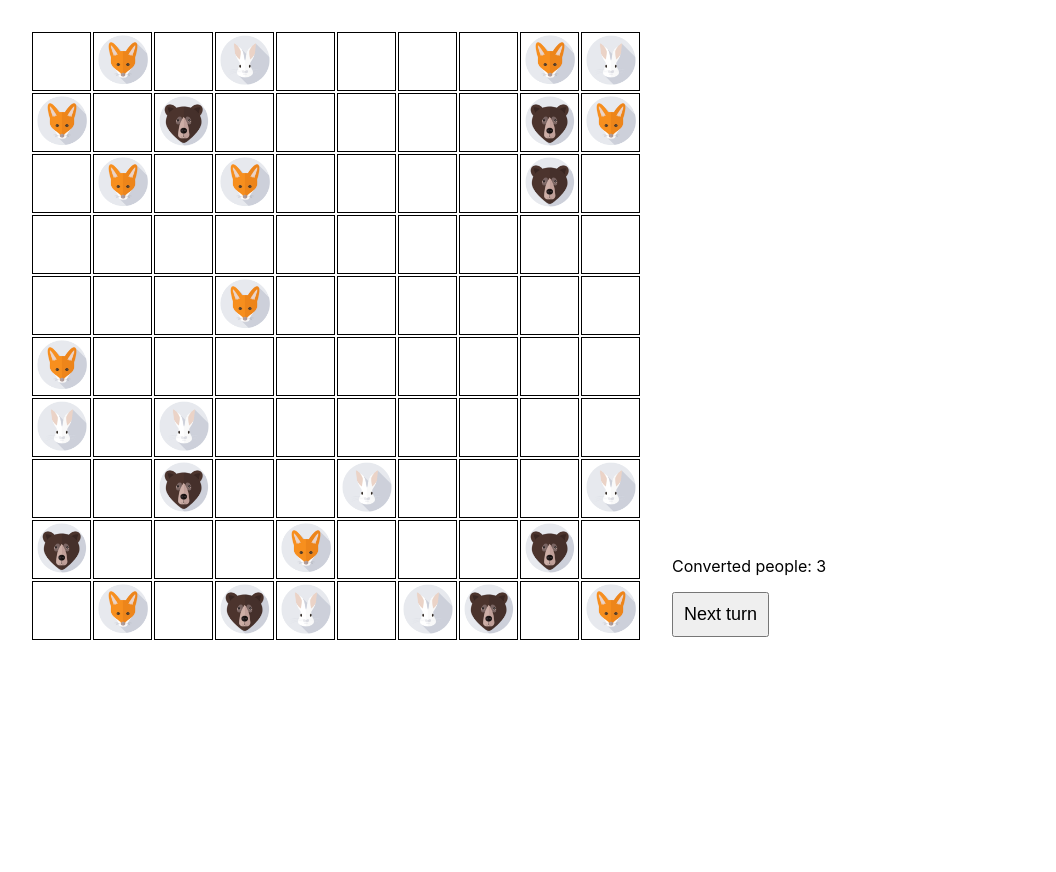
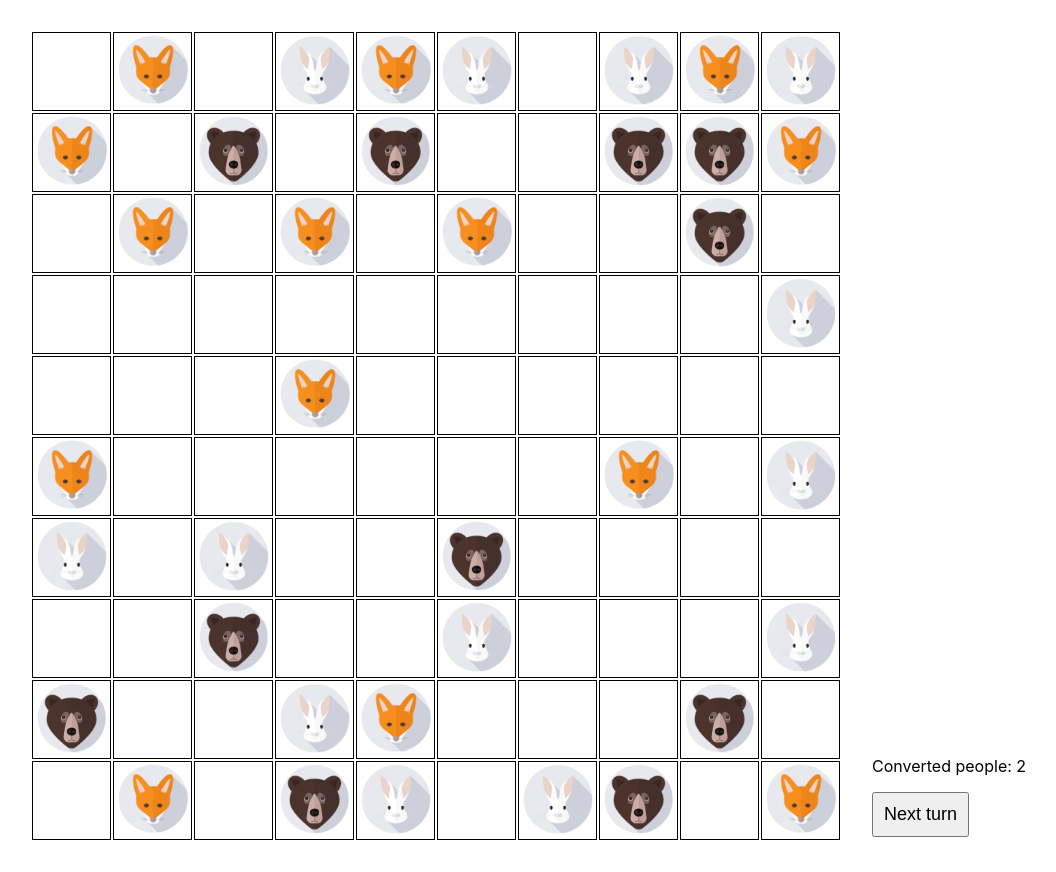
Before and after one commit to borlaym/zhentarim-agents, a React (Create React App) app: page / in a window 1280 px wide. Shown: the whole page, without its empty margins (0-1056 px from the left). Before the commit the page ends 800 px from the top, so only its background shows below. Built offline with nearby package versions, Linux system fonts and the light colour scheme.

Commit message:
Quote styling

```diff
--- a/src/App.css
+++ b/src/App.css
@@ -14,8 +14,8 @@ table {
 }
 
 td {
-	width: 55px;
-	height: 55px;
+	width: 75px;
+	height: 75px;
 	border: 1px solid black;
 	text-align: center;
 	text-transform: uppercase;
@@ -24,8 +24,8 @@ td {
 }
 
 td img {
-		width: 50px;
-		height: 50px;
+		width: 70px;
+		height: 70px;
 	}
 
 td.selected {
@@ -46,3 +46,10 @@ button {
 td.agent {
 	/* border-color: red; */
 }
+
+.quote {
+	font-family: 'Segoe UI', Tahoma, Geneva, Verdana, sans-serif;
+	max-width: 700px;
+	font-size: 35px;
+	font-style: italic;
+}
--- a/src/App.tsx
+++ b/src/App.tsx
@@ -5,8 +5,8 @@ import * as uuid from 'uuid';
 import classnames from 'classnames'
 import { converted, tooFarAway, nextTo, closeBy, change } from './information';
 
-const NUMBER_OF_GUESTS = 25;
-const NUMBER_OF_AGENTS = 2;
+const NUMBER_OF_GUESTS = 35;
+const NUMBER_OF_AGENTS = 3;
 const MAP_SIZE = 10;
 const STARTING_CONVERTED = 3;
 
@@ -252,7 +252,9 @@ class App extends React.Component<{}, State> {
 				</table>
 				<div className="tools">
 					<div>
-						{this.state.selected && selectedInformation ? selectedInformation.information : this.state.selected ? (
+						{this.state.selected && selectedInformation ? (
+								<p className="quote">"{selectedInformation.information}"</p>
+							) : this.state.selected ? (
 								<>
 									<button onClick={() => this.investigate(false)}>Investigate (failed Insight)</button>
 									<button onClick={() => this.investigate(true)}>Investigate (successful Insight)</button>
```
